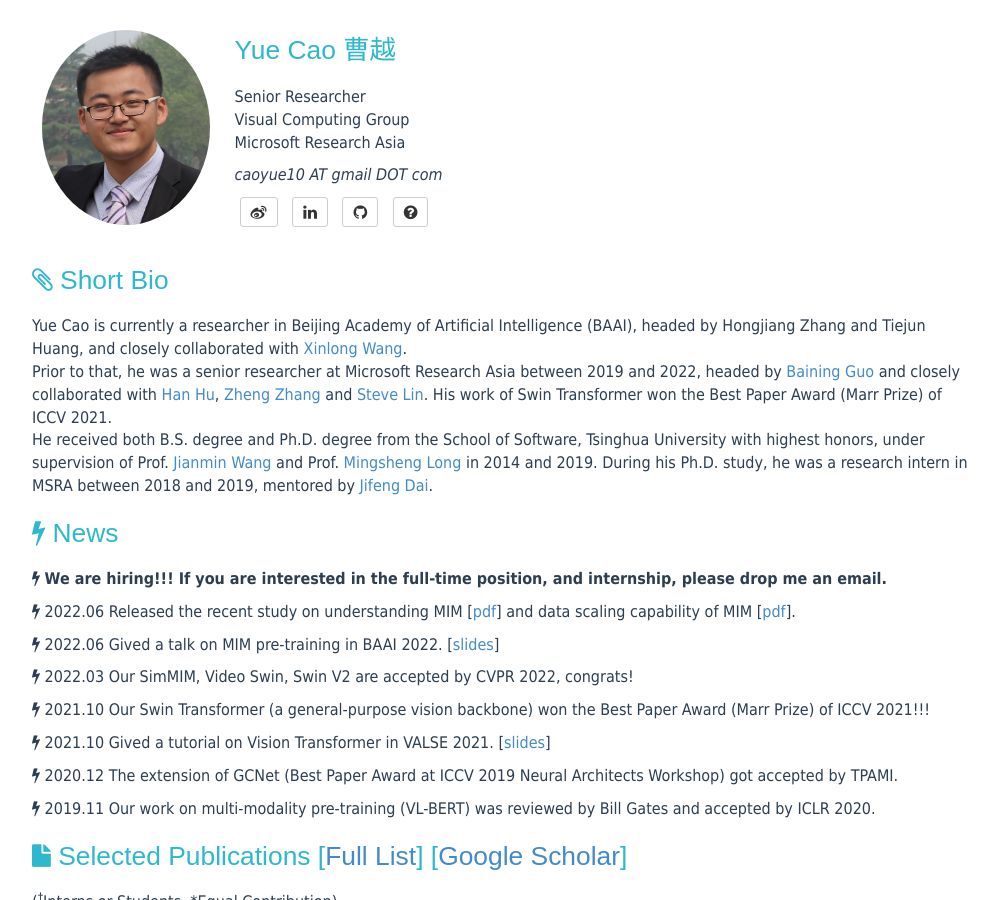
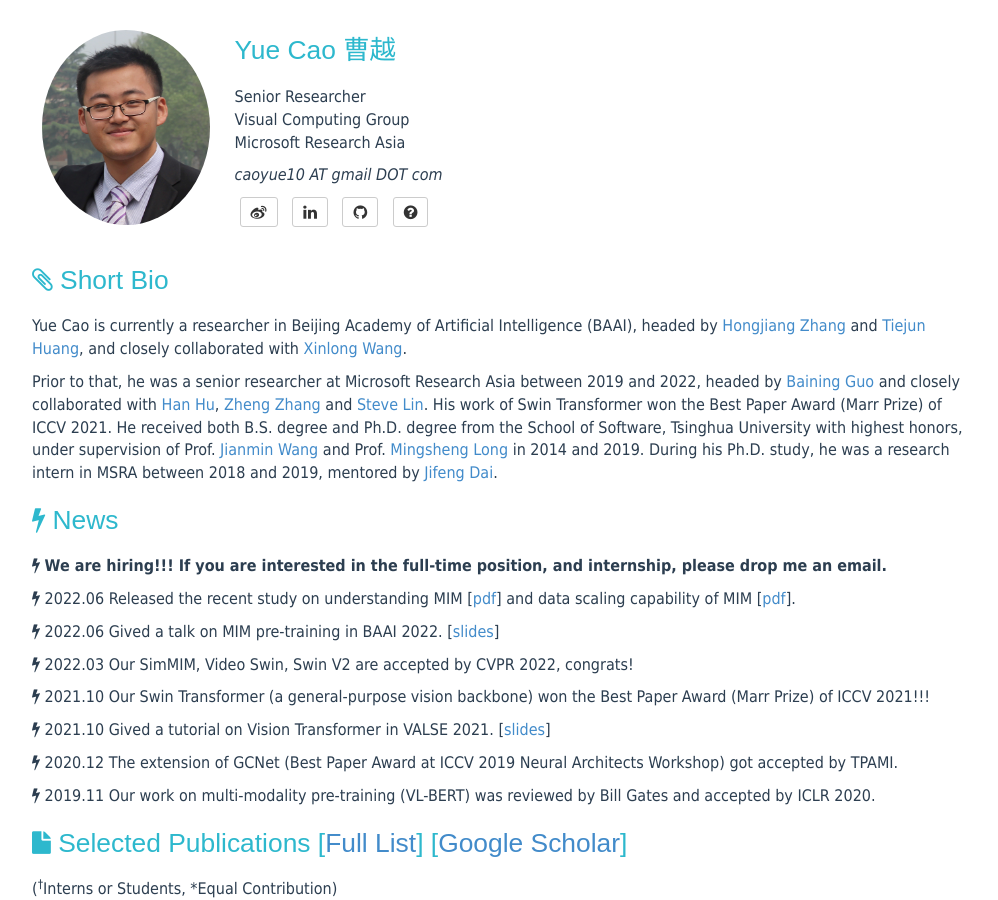
Before and after one commit to caoyue10/caoyue10.github.io, a Jekyll site: the page built from index.html, in a window 1280 px wide and 900 px high. Shown: the whole window, without its empty margins (138-1136 px from the left). Built offline with Jekyll 4.4.1, drawn with Linux system fonts in a browser that asks for light colours; the list of posts is cut into pages by our own code.

Commit message:
Update index.html

```diff
--- a/index.html
+++ b/index.html
@@ -8,10 +8,11 @@
         <h1 margin="0px"><i class="fa fa-paperclip"></i> Short Bio</h1>
     </header>
     <p>
-    Yue Cao is currently a researcher in Beijing Academy of Artificial Intelligence (BAAI), headed by Hongjiang Zhang and Tiejun Huang, and closely collaborated with <a href="https://www.xloong.wang/">Xinlong Wang</a>. <br>
-    Prior to that, he was a senior researcher at Microsoft Research Asia between 2019 and 2022, headed by <a href="https://www.microsoft.com/en-us/research/people/bainguo/">Baining Guo</a> and closely collaborated with <a href="https://ancientmooner.github.io/">Han Hu</a>, <a href="https://stupidzz.github.io/">Zheng Zhang</a> and <a href="https://www.microsoft.com/en-us/research/people/stevelin/">Steve Lin</a>.  His work of Swin Transformer won the Best Paper Award (Marr Prize) of ICCV 2021.<br>
-    He received both B.S. degree and Ph.D. degree from the School of Software, Tsinghua University with highest honors, under supervision of Prof. <a href="http://www.thss.tsinghua.edu.cn/publish/soft/3641/2010/20101214090035662150715/20101214090035662150715_.html">Jianmin Wang</a> and Prof. <a href="http://ise.thss.tsinghua.edu.cn/~mlong/"> Mingsheng Long</a> in 2014 and 2019. During his Ph.D. study, he was a research intern in MSRA between 2018 and 2019, mentored by <a href="https://jifengdai.org/">Jifeng Dai</a>.
+    Yue Cao is currently a researcher in Beijing Academy of Artificial Intelligence (BAAI), headed by <a href="https://scholar.google.com/citations?user=u6wmNbQAAAAJ&hl=zh-CN">Hongjiang Zhang</a> and <a href="https://scholar.google.com/citations?user=knvEK4AAAAAJ&hl=zh-CN">Tiejun Huang</a>, and closely collaborated with <a href="https://www.xloong.wang/">Xinlong Wang</a>. <br>
     </p>
+    <p>
+	Prior to that, he was a senior researcher at Microsoft Research Asia between 2019 and 2022, headed by <a href="https://www.microsoft.com/en-us/research/people/bainguo/">Baining Guo</a> and closely collaborated with <a href="https://ancientmooner.github.io/">Han Hu</a>, <a href="https://stupidzz.github.io/">Zheng Zhang</a> and <a href="https://www.microsoft.com/en-us/research/people/stevelin/">Steve Lin</a>.  His work of Swin Transformer won the Best Paper Award (Marr Prize) of ICCV 2021. He received both B.S. degree and Ph.D. degree from the School of Software, Tsinghua University with highest honors, under supervision of Prof. <a href="http://www.thss.tsinghua.edu.cn/publish/soft/3641/2010/20101214090035662150715/20101214090035662150715_.html">Jianmin Wang</a> and Prof. <a href="http://ise.thss.tsinghua.edu.cn/~mlong/"> Mingsheng Long</a> in 2014 and 2019. During his Ph.D. study, he was a research intern in MSRA between 2018 and 2019, mentored by <a href="https://jifengdai.org/">Jifeng Dai</a>.
+	</p>
 </div>
 
 
```
